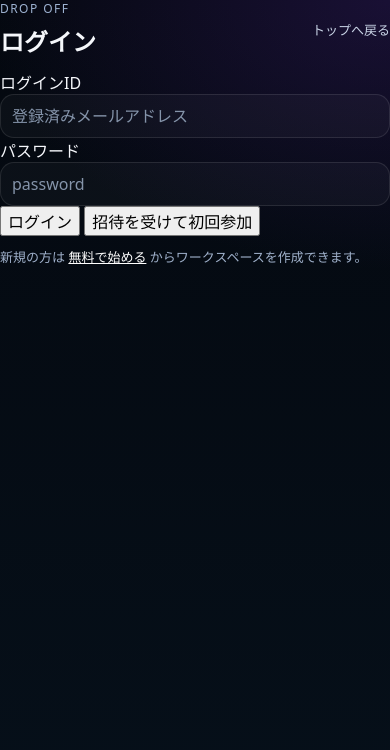
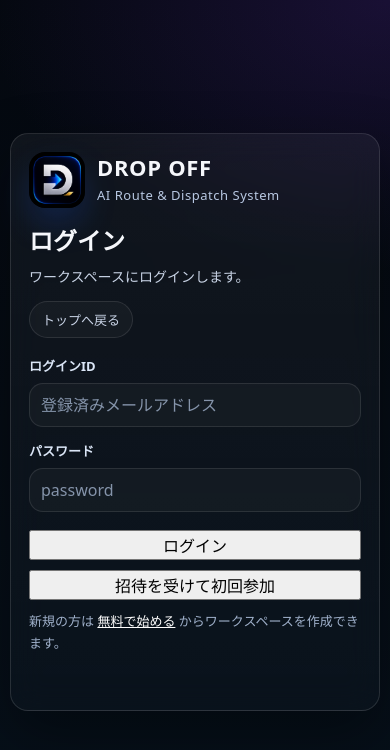
Before and after one commit to susanakiku-collab/DROP-OFF, a plain HTML site: page login.html in a window 390 px wide. Drawn offline with nearby package versions, Linux system fonts and the light colour scheme.

Commit message:
Add files via upload

```diff
--- a/login.html
+++ b/login.html
@@ -7,14 +7,22 @@
   <link rel="icon" type="image/png" href="favicon.png" />
   <link rel="stylesheet" href="style.css" />
 </head>
-<body>
+<body class="auth-page">
   <div class="login-card">
-    <div style="display:flex;justify-content:space-between;gap:12px;align-items:center;margin-bottom:12px;flex-wrap:wrap;">
+    <div class="auth-brand-block">
+      <img src="brand-logo.png" alt="DROP OFF ロゴ" class="auth-brand-logo" />
+      <div class="auth-brand-copy">
+        <div class="auth-brand-name">DROP OFF</div>
+        <div class="auth-brand-subtitle">AI Route &amp; Dispatch System</div>
+      </div>
+    </div>
+
+    <div class="auth-head-row">
       <div>
-        <div style="font-size:12px;letter-spacing:.12em;color:#9db2d1;">DROP OFF</div>
-        <h2 id="authTitle" style="margin:6px 0 0;">ログイン</h2>
+        <h2 id="authTitle" class="auth-title">ログイン</h2>
+        <p class="auth-lead">ワークスペースにログインします。</p>
       </div>
-      <a href="index.html" style="color:#c8d3e5;text-decoration:none;font-size:13px;">トップへ戻る</a>
+      <a href="index.html" class="auth-back-link">トップへ戻る</a>
     </div>
 
     <div id="loginPanel">
--- a/style.css
+++ b/style.css
@@ -2724,3 +2724,212 @@
   font-size:12px;
   line-height:1.5;
 }
+
+
+/* =========================================
+   Brand logo unification (login / signup / header)
+   ========================================= */
+.brand-wrap-with-logo{
+  min-width:0;
+}
+
+.app-brand-link{
+  display:flex;
+  align-items:center;
+  gap:14px;
+  color:inherit;
+  text-decoration:none;
+  min-width:0;
+}
+
+.app-brand-logo{
+  width:58px;
+  height:58px;
+  display:block;
+  object-fit:contain;
+  border-radius:18px;
+  box-shadow:0 12px 28px rgba(25, 96, 255, .18);
+  flex:0 0 auto;
+}
+
+.app-brand-copy{
+  min-width:0;
+}
+
+.app-title{
+  line-height:1.05;
+}
+
+.app-version{
+  color:#aebcd0;
+  font-size:12px;
+  line-height:1.55;
+}
+
+.auth-page{
+  display:grid;
+  place-items:center;
+  min-height:100vh;
+  padding:24px 14px;
+}
+
+.login-card{
+  width:min(100%, 560px);
+  background:linear-gradient(180deg, rgba(255,255,255,.05), rgba(255,255,255,.02));
+  border:1px solid rgba(255,255,255,.12);
+  border-radius:24px;
+  box-shadow:0 24px 60px rgba(0,0,0,.36);
+  padding:24px;
+  backdrop-filter:blur(16px);
+}
+
+.auth-brand-block{
+  display:flex;
+  align-items:center;
+  gap:14px;
+  margin-bottom:18px;
+}
+
+.signup-brand-block{
+  margin-bottom:16px;
+}
+
+.auth-brand-logo{
+  width:68px;
+  height:68px;
+  display:block;
+  object-fit:contain;
+  border-radius:20px;
+  box-shadow:0 16px 32px rgba(25, 96, 255, .18);
+  flex:0 0 auto;
+}
+
+.auth-brand-copy{
+  min-width:0;
+}
+
+.auth-brand-name{
+  font-size:26px;
+  font-weight:800;
+  letter-spacing:.03em;
+  line-height:1.05;
+}
+
+.auth-brand-subtitle{
+  margin-top:6px;
+  color:#b8c8e2;
+  font-size:13px;
+  letter-spacing:.04em;
+}
+
+.auth-head-row{
+  display:flex;
+  justify-content:space-between;
+  align-items:flex-start;
+  gap:12px;
+  margin-bottom:18px;
+  flex-wrap:wrap;
+}
+
+.auth-title{
+  margin:0;
+  font-size:28px;
+  font-weight:800;
+}
+
+.auth-lead{
+  margin:8px 0 0;
+  color:#c8d3e5;
+  font-size:14px;
+  line-height:1.7;
+}
+
+.auth-back-link{
+  color:#c8d3e5;
+  text-decoration:none;
+  font-size:13px;
+  border:1px solid rgba(255,255,255,.10);
+  border-radius:999px;
+  padding:8px 12px;
+  background:rgba(255,255,255,.03);
+}
+
+.auth-back-link:hover{
+  border-color:rgba(255,255,255,.18);
+}
+
+.login-card label{
+  display:block;
+  margin:0 0 8px;
+  color:#dbe6f7;
+  font-size:13px;
+  font-weight:700;
+}
+
+.login-card input{
+  margin-bottom:14px;
+}
+
+.btn-row{
+  display:flex;
+  gap:10px;
+  flex-wrap:wrap;
+  margin-top:4px;
+}
+
+.btn-row button{
+  flex:1 1 220px;
+}
+
+#authMessage{
+  min-height:24px;
+  margin:14px 0 0;
+  font-size:14px;
+  line-height:1.6;
+}
+
+@media (max-width:900px){
+  .app-brand-logo{
+    width:52px;
+    height:52px;
+    border-radius:16px;
+  }
+
+  .auth-page{
+    padding:16px 10px;
+  }
+
+  .login-card,
+  .signup-card{
+    padding:18px;
+    border-radius:18px;
+  }
+
+  .auth-brand-block{
+    gap:12px;
+    margin-bottom:14px;
+  }
+
+  .auth-brand-logo{
+    width:56px;
+    height:56px;
+    border-radius:16px;
+  }
+
+  .auth-brand-name{
+    font-size:22px;
+  }
+
+  .auth-title{
+    font-size:24px;
+  }
+
+  .btn-row{
+    flex-direction:column;
+  }
+
+  .btn-row button{
+    width:100%;
+    flex:1 1 auto;
+  }
+}
```
Also changed, not shown: dashboard.html (+9 -7 lines), signup.html (+11 -3 lines), brand-logo.png (added).
